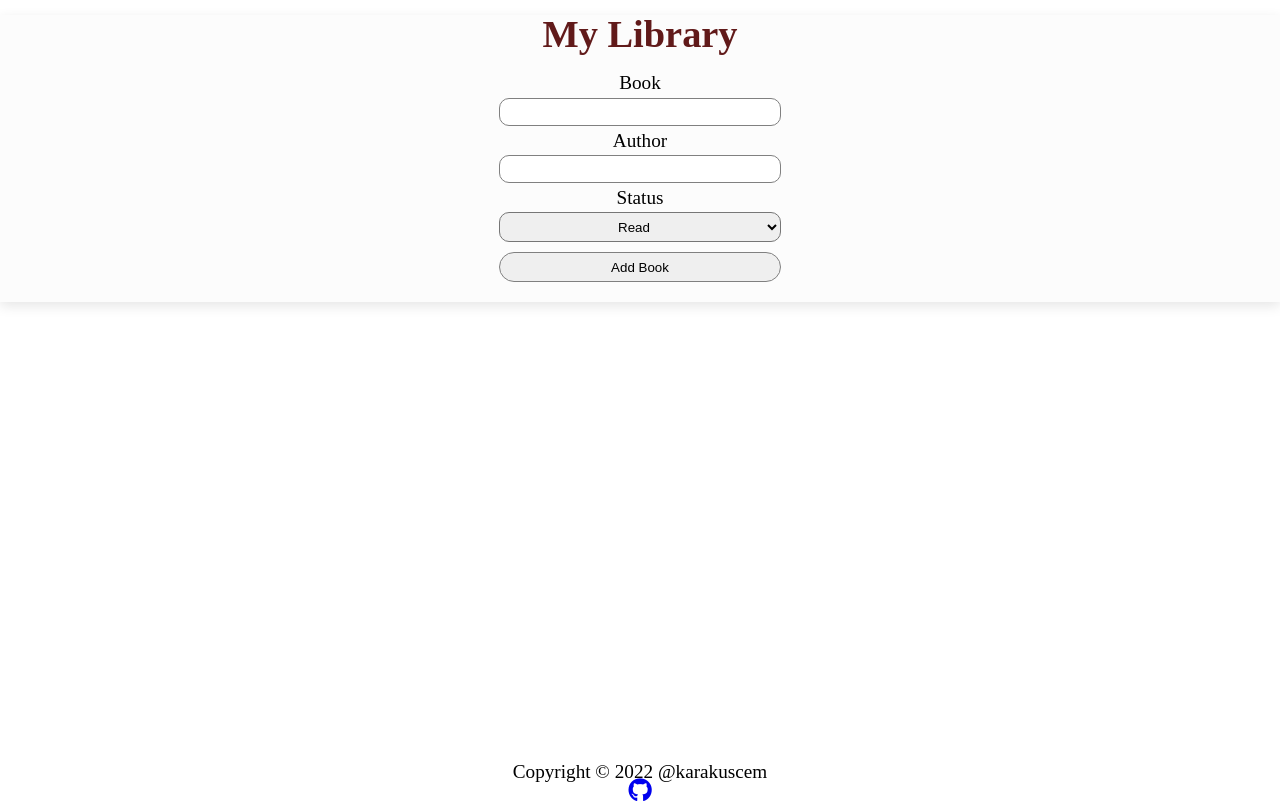
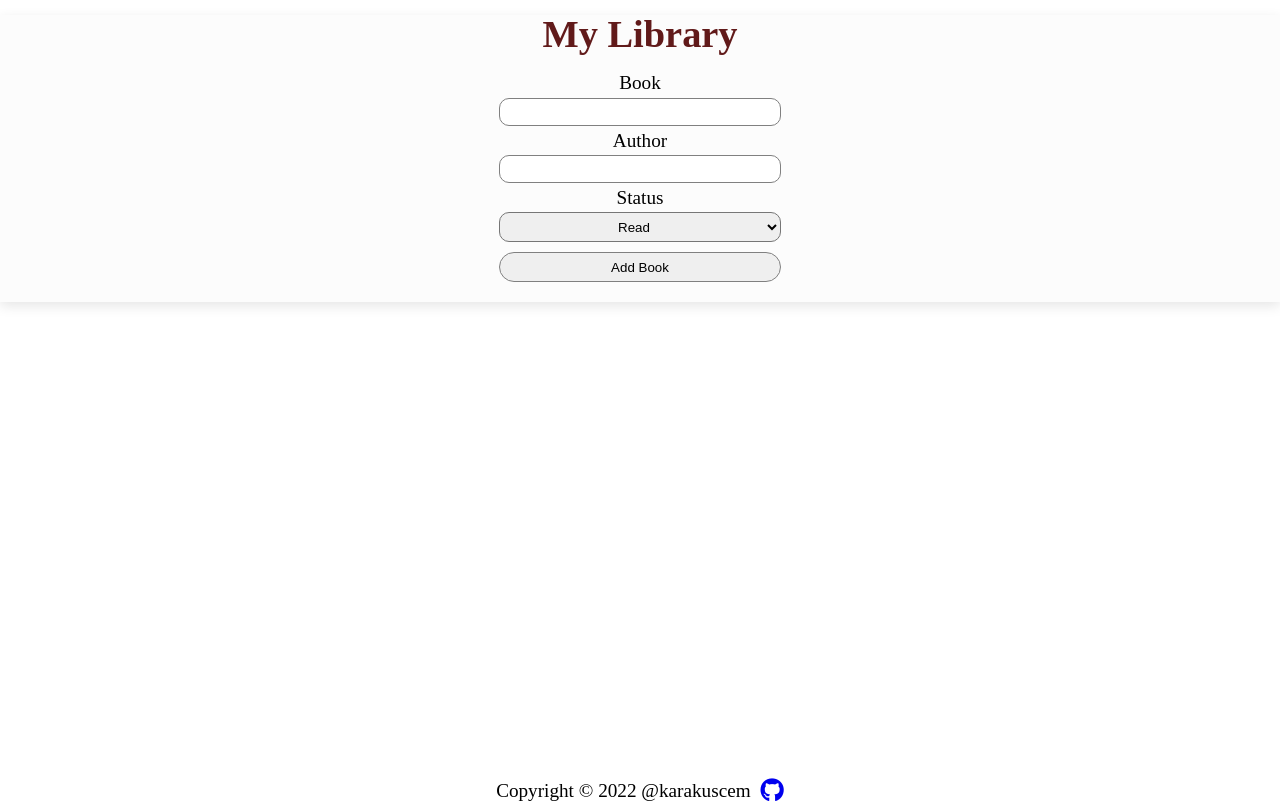
Before and after one commit to karakuscem/Library, a plain HTML site: page index.html in a window 1280 px wide. Drawn offline with Linux system fonts and the light colour scheme; a web font is replaced by a local one.

Commit message:
little fix

```diff
--- a/styles.css
+++ b/styles.css
@@ -147,8 +147,9 @@ select:focus {
 
 
 .footbar {
-    display: grid;
+    display: flex;
     grid-area: footbar;
     align-self: flex-end;
-    text-align: center;
+    justify-content: center;
+    gap: 10px
 }
```
